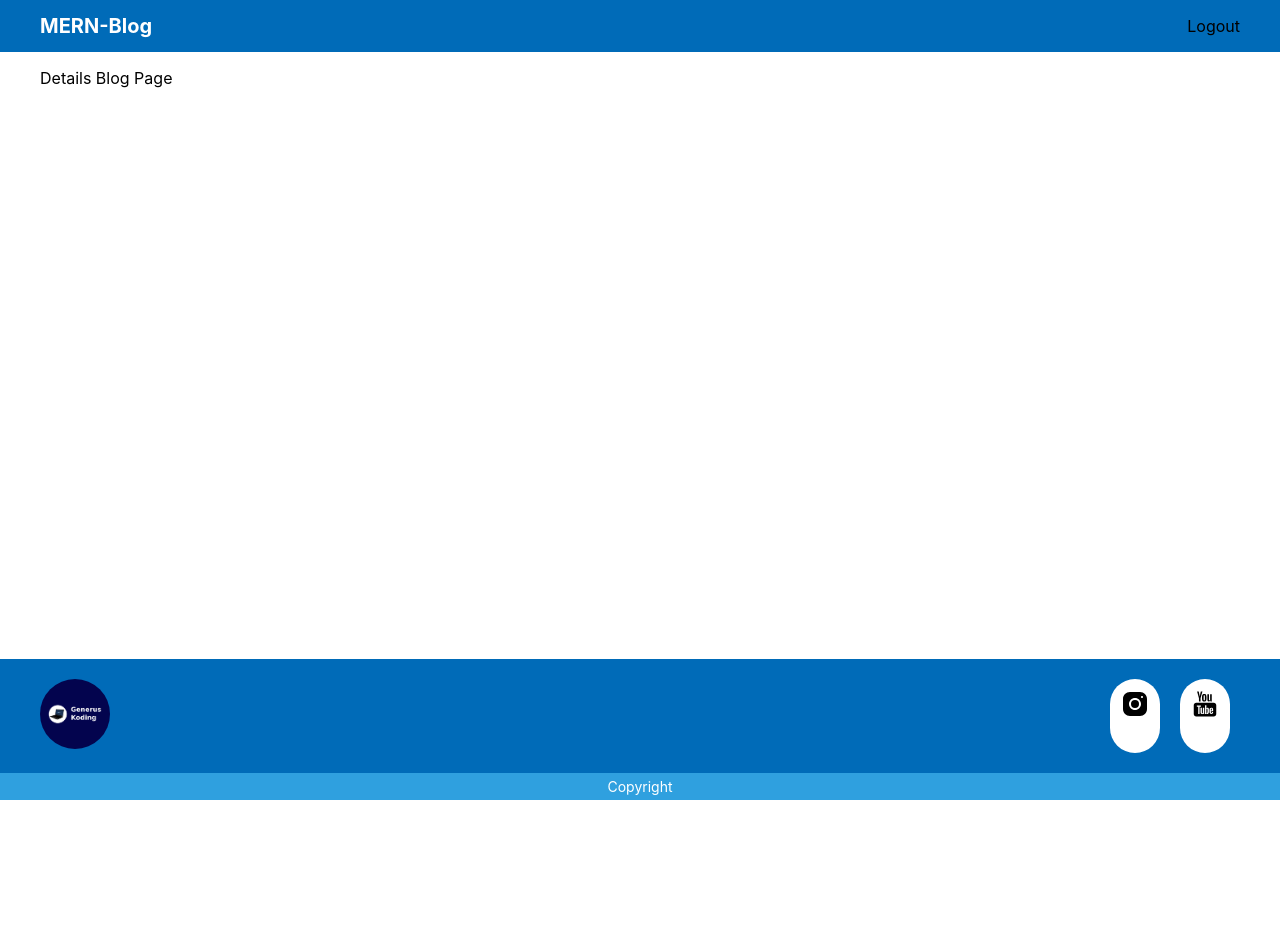
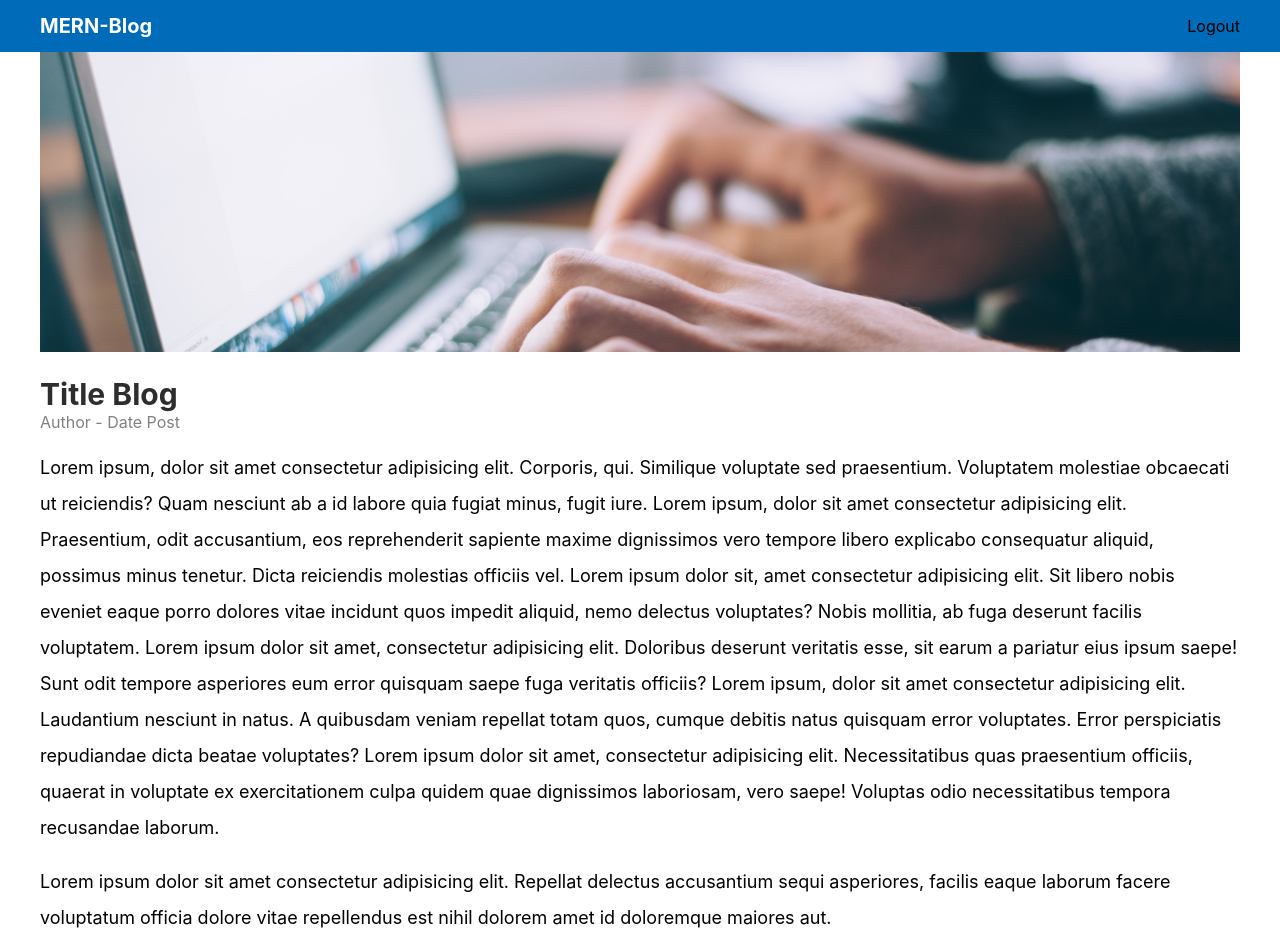
Before and after one commit to ranggasuryap15/mern-blog-prawito, a React (Create React App) app: page /detail-blog in a window 1280 px wide. Shown: the top 952 px of the page. Before the commit the page ends 800 px from the top, so only its background shows below. Built offline with nearby package versions, Linux system fonts and the light colour scheme.

Commit message:
useNavigate

```diff
--- a/src/components/molecules/Header/index.js
+++ b/src/components/molecules/Header/index.js
@@ -1,11 +1,15 @@
 import React from "react";
+import { useNavigate } from "react-router-dom";
 import "./header.scss";
 
 const Header = () => {
+  const navigate = useNavigate();
   return (
     <div className="header">
       <p className="logo-app">MERN-Blog</p>
-      <p className="menut-item">Logout</p>
+      <p className="menut-item" onClick={() => navigate("/login")}>
+        Logout
+      </p>
     </div>
   );
 };
--- a/src/pages/CreateBlog/index.js
+++ b/src/pages/CreateBlog/index.js
@@ -1,10 +1,13 @@
 import React from "react";
-import { Button, Gap, Input, TextArea, Upload } from "../../components";
+import { useNavigate } from "react-router-dom";
+import { Button, Gap, Input, Link, TextArea, Upload } from "../../components";
 import "./createBlog.scss";
 
 const CreateBlog = () => {
+  const navigate = useNavigate();
   return (
     <div className="blog-post">
+      <Link title="Kembali" onClick={() => navigate("/")} />
       <p className="title">Create New Blog Post</p>
       <Input label="Post Title" />
       <Upload />
--- /dev/null
+++ b/src/pages/DetailBlog/detailBlog.scss
@@ -0,0 +1,26 @@
+.detail-blog-wrapper {
+    .img-cover {
+        width: 100%;
+        height: 300px;
+        object-fit: cover;
+    }
+
+    .blog-title {
+        margin: 0px;
+        font-size: 30px;
+        font-weight: bold;
+        color: #2d2d2d;
+        margin-top: 20px;
+    }
+
+    .blog-author {
+        margin: 0px;
+        font-size: 16px;
+        color: gray;
+    }
+
+    .blog-body {
+        font-size: 18px;
+        line-height: 36px;
+    }
+}
--- a/src/pages/DetailBlog/index.js
+++ b/src/pages/DetailBlog/index.js
@@ -1,9 +1,45 @@
 import React from "react";
+
+import { RegisterBg } from "../../assets";
+import "./detailBlog.scss";
 
 const DetailBlog = () => {
   return (
-    <div>
-      <p>Details Blog Page</p>
+    <div className="detail-blog-wrapper">
+      <img className="img-cover" src={RegisterBg} alt="thumb" />
+      <p className="blog-title">Title Blog</p>
+      <p className="blog-author">Author - Date Post</p>
+      <div className="blog-body">
+        <p className="blog-body">
+          Lorem ipsum, dolor sit amet consectetur adipisicing elit. Corporis,
+          qui. Similique voluptate sed praesentium. Voluptatem molestiae
+          obcaecati ut reiciendis? Quam nesciunt ab a id labore quia fugiat
+          minus, fugit iure. Lorem ipsum, dolor sit amet consectetur adipisicing
+          elit. Praesentium, odit accusantium, eos reprehenderit sapiente maxime
+          dignissimos vero tempore libero explicabo consequatur aliquid,
+          possimus minus tenetur. Dicta reiciendis molestias officiis vel. Lorem
+          ipsum dolor sit, amet consectetur adipisicing elit. Sit libero nobis
+          eveniet eaque porro dolores vitae incidunt quos impedit aliquid, nemo
+          delectus voluptates? Nobis mollitia, ab fuga deserunt facilis
+          voluptatem. Lorem ipsum dolor sit amet, consectetur adipisicing elit.
+          Doloribus deserunt veritatis esse, sit earum a pariatur eius ipsum
+          saepe! Sunt odit tempore asperiores eum error quisquam saepe fuga
+          veritatis officiis? Lorem ipsum, dolor sit amet consectetur
+          adipisicing elit. Laudantium nesciunt in natus. A quibusdam veniam
+          repellat totam quos, cumque debitis natus quisquam error voluptates.
+          Error perspiciatis repudiandae dicta beatae voluptates? Lorem ipsum
+          dolor sit amet, consectetur adipisicing elit. Necessitatibus quas
+          praesentium officiis, quaerat in voluptate ex exercitationem culpa
+          quidem quae dignissimos laboriosam, vero saepe! Voluptas odio
+          necessitatibus tempora recusandae laborum.
+        </p>
+        <p>
+          Lorem ipsum dolor sit amet consectetur adipisicing elit. Repellat
+          delectus accusantium sequi asperiores, facilis eaque laborum facere
+          voluptatum officia dolore vitae repellendus est nihil dolorem amet id
+          doloremque maiores aut.
+        </p>
+      </div>
     </div>
   );
 };
--- a/src/pages/Home/index.js
+++ b/src/pages/Home/index.js
@@ -1,12 +1,14 @@
 import React from "react";
+import { useNavigate } from "react-router-dom";
 import { BlogItem, Button, Gap } from "./../../components/";
 import "./home.scss";
 
 const Home = () => {
+  const navigate = useNavigate();
   return (
     <div className="home-page-wrapper">
       <div className="create-wrapper">
-        <Button title="Create Blog" />
+        <Button title="Create Blog" onClick={() => navigate("/create-blog")} />
       </div>
       <Gap height={20} />
       <div className="content-wrapper">
--- a/src/pages/Login/index.js
+++ b/src/pages/Login/index.js
@@ -1,8 +1,10 @@
 import React from "react";
+import { useNavigate } from "react-router-dom";
 import { LoginBg } from "../../assets";
 import { Button, Gap, Input, Link } from "../../components";
 
 const Login = () => {
+  const navigate = useNavigate();
   return (
     <div className="main-page">
       <div className="left">
@@ -14,9 +16,12 @@ const Login = () => {
         <Gap height={16} />
         <Input label="Password" placeholder="Password" />
         <Gap height={25} />
-        <Button title="Register" />
+        <Button title="Login" onClick={() => navigate("/")} />
         <Gap height={10} />
-        <Link title="Kembali ke Register" />
+        <Link
+          title="Kembali ke Register"
+          onClick={() => navigate("/register")}
+        />
       </div>
     </div>
   );
--- a/src/pages/Register/index.js
+++ b/src/pages/Register/index.js
@@ -1,9 +1,11 @@
 import React from "react";
+import { useNavigate } from "react-router-dom";
 import { RegisterBg } from "../../assets";
 import { Button, Gap, Input, Link } from "../../components";
 import "./register.scss";
 
 const Register = () => {
+  const navigate = useNavigate();
   return (
     <div className="main-page">
       <div className="left">
@@ -19,7 +21,10 @@ const Register = () => {
         <Gap height={25} />
         <Button title="Register" />
         <Gap height={10} />
-        <Link title="Belum punya akun? Silakan Daftar" />
+        <Link
+          title="Belum punya akun? Silakan Daftar"
+          onClick={() => navigate("/login")}
+        />
       </div>
     </div>
   );
```
